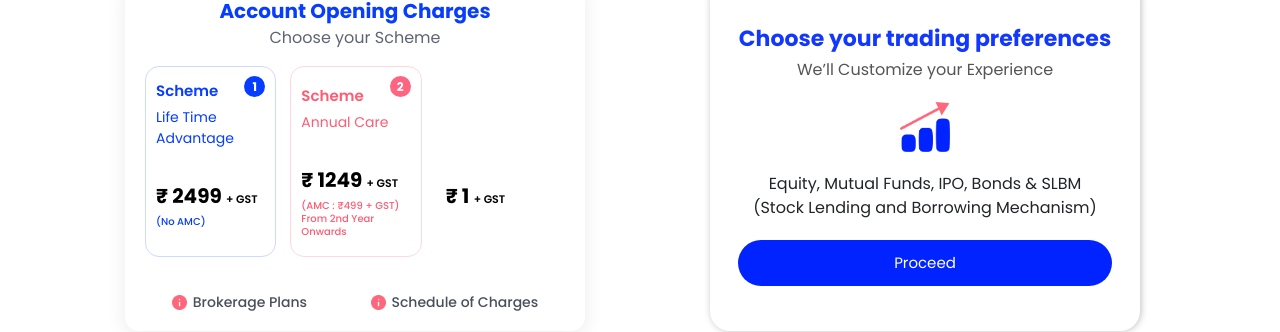
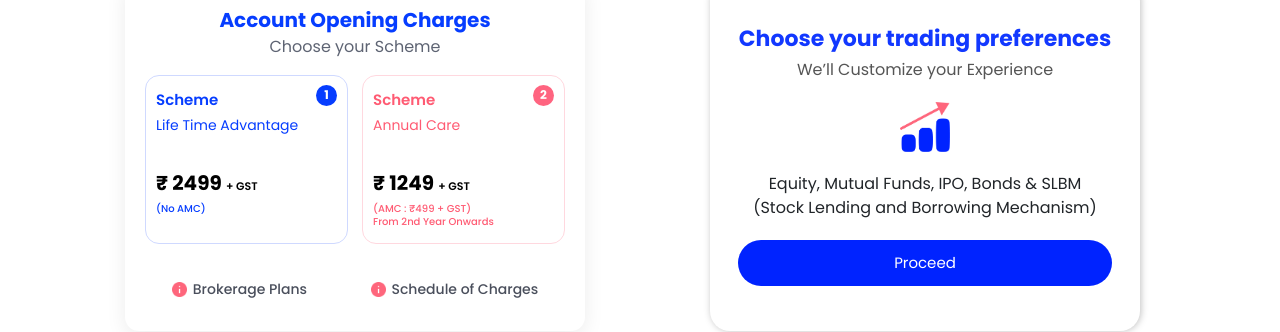
Before and after one commit to prakashvenkatesan-svg/Internal-KYC-Frontend, a React (Create React App) app: page /schemedetail in a window 1280 px wide. Shown: the part 381-713 px from the top of the page. Built offline with nearby package versions, Linux system fonts and the light colour scheme; no server answers.

Commit message:
Revert "Add Scheme 3 (Testing Purpose) for Rs. 1"
This reverts commit 00a8e9bd8b8b9fd0755ce8db5ff5d9e29b5dbe52.

```diff
--- a/src/Pages/kyc/payment-details/PaymentSummary.js
+++ b/src/Pages/kyc/payment-details/PaymentSummary.js
@@ -11,11 +11,7 @@ const PaymentSummary = () => {
     localStorage.getItem("scheme_selections") || "{}",
   );
 
-  const accountOpeningCharges = savedSchemeSelections.testingScheme
-    ? 1
-    : savedSchemeSelections.annualCare
-    ? 1249
-    : 2499;
+  const accountOpeningCharges = savedSchemeSelections.annualCare ? 1249 : 2499;
   const taxAmount = (accountOpeningCharges * 18) / 100;
   // const ddpiAmount = ddpi === "Yes" ? 150 : 0;
 
--- a/src/Pages/kyc/scheme-details/Scheme.js
+++ b/src/Pages/kyc/scheme-details/Scheme.js
@@ -29,7 +29,6 @@ const Scheme = () => {
     const schemeSelections = {
       lifeTime: schemeValue === "lifeTime",
       annualCare: schemeValue === "annualCare",
-      testingScheme: schemeValue === "testingScheme",
     };
 
     localStorage.setItem("selected_scheme", schemeValue);
@@ -56,7 +55,6 @@ const Scheme = () => {
     const schemeSelections = {
       lifeTime: selectedScheme === "lifeTime",
       annualCare: selectedScheme === "annualCare",
-      testingScheme: selectedScheme === "testingScheme",
     };
 
     try {
@@ -150,36 +148,6 @@ const Scheme = () => {
                 </p>
 
                 {selectedScheme === "annualCare" && (
-                  <span className='scheme-selected-check'>✓</span>
-                )}
-              </button>
-
-              {/* Scheme 3 */}
-              <button
-                type='button'
-                className={`scheme-price-box scheme-three ${
-                  selectedScheme === "testingScheme" ? "scheme-active" : ""
-                }`}
-                role='radio'
-                aria-checked={selectedScheme === "testingScheme"}
-                onClick={() => handleSchemeSelect("testingScheme")}
-              >
-                <span className='scheme-number'>3</span>
-
-                <p className='scheme-label'>Scheme</p>
-<p>Testing Purpose</p>
-
-                <h2 className='scheme-price'>
-                  ₹ 1 <span>+ GST</span>
-                </h2>
-
-                <p className='scheme-amc-text'>
-                  (For testing)
-                  <br />
-                  &nbsp;
-                </p>
-
-                {selectedScheme === "testingScheme" && (
                   <span className='scheme-selected-check'>✓</span>
                 )}
               </button>
```
